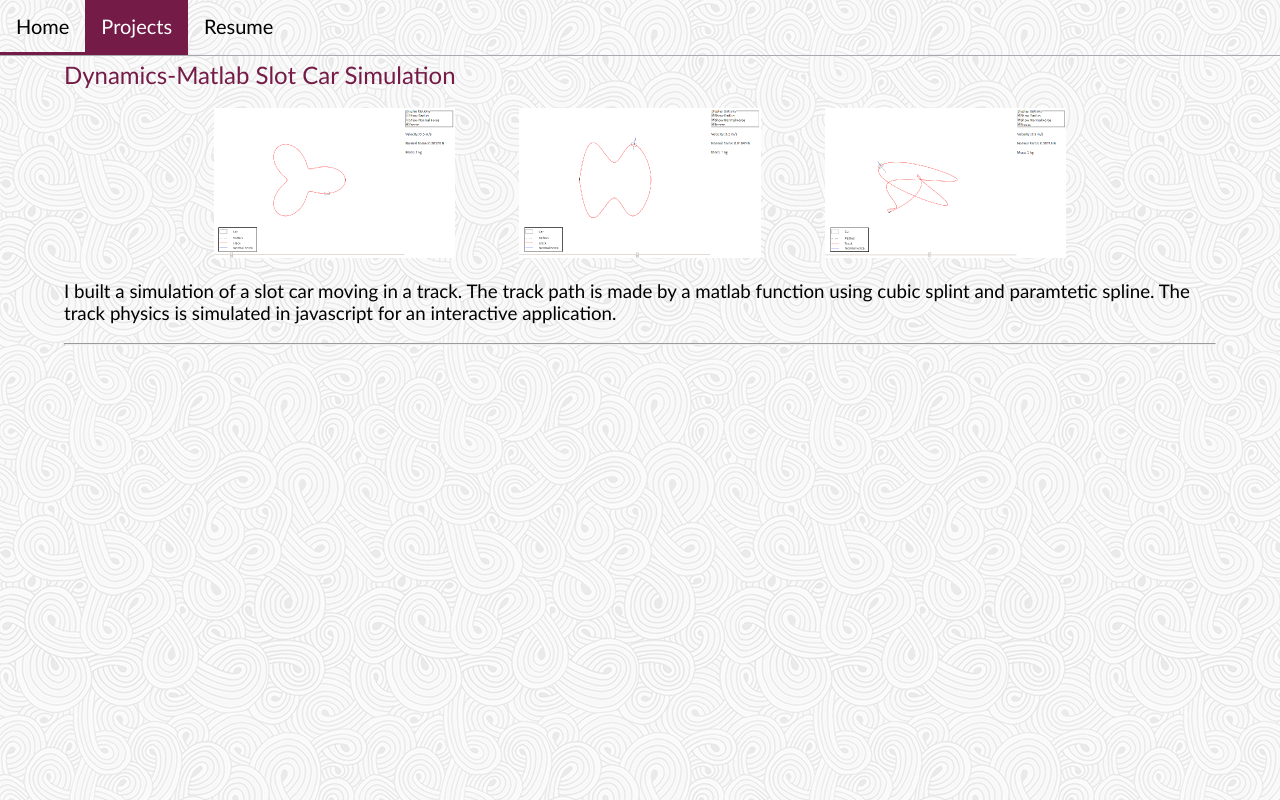
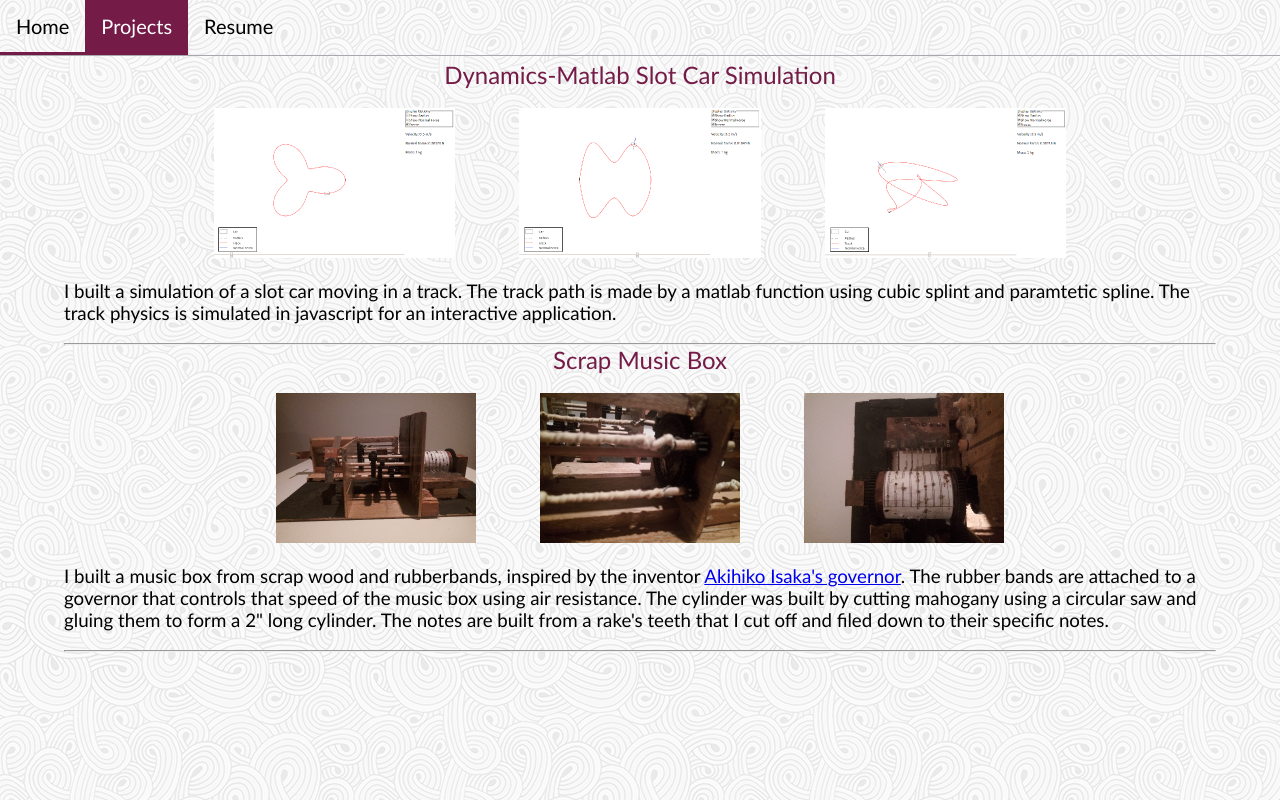
Before and after one commit to belalmksaid/belalmksaid.github.io, a plain HTML site: page projects.html in a window 1280 px wide. Drawn offline with Linux system fonts and the light colour scheme.

Commit message:
add music box

```diff
--- a/core.css
+++ b/core.css
@@ -114,6 +114,10 @@ body {
 	text-align: center;
 }
 
+#pcontainer > h2 {
+	text-align: center;
+}
+
 #projectdisplay > img {
 	height: 150px;
 	display: inline-block;
--- a/projects.html
+++ b/projects.html
@@ -25,6 +25,17 @@
   <h3>I built a simulation of a slot car moving in a track. The track path is made by a matlab function using cubic splint and paramtetic spline. The track physics is simulated in javascript for an interactive application.</h3>
   <br/>
   <hr/>
+  <h2><a href="scrapmusicbox/scrapmusicbox.html">Scrap Music Box</a></h2>
+  <br/>
+  <div id="projectdisplay">
+  <img src="scrapmusicbox/img1.png"></img>
+  <img src="scrapmusicbox/img2.png"></img>
+  <img src="scrapmusicbox/img3.png"></img>
+  </div>
+  <br/>
+  <h3>I built a music box from scrap wood and rubberbands, inspired by the inventor <a href="https://www.google.com/patents/US4458573">Akihiko Isaka's governor</a>. The rubber bands are attached to a governor that controls that speed of the music box using air resistance. The cylinder was built by cutting mahogany using a circular saw and gluing them to form a 2" long cylinder. The notes are built from a rake's teeth that I cut off and filed down to their specific notes.</h3>
+  <br/>
+  <hr/>
 </div>
 </div>
 </body>
```
Also changed, not shown: scrapmusicbox/scrapmusicbox.html (added, +18 -0 lines), scrapmusicbox/img1.png (added), scrapmusicbox/img2.png (added), scrapmusicbox/img3.png (added), scrapmusicbox/imgurlink.txt (added), 1 other file.
